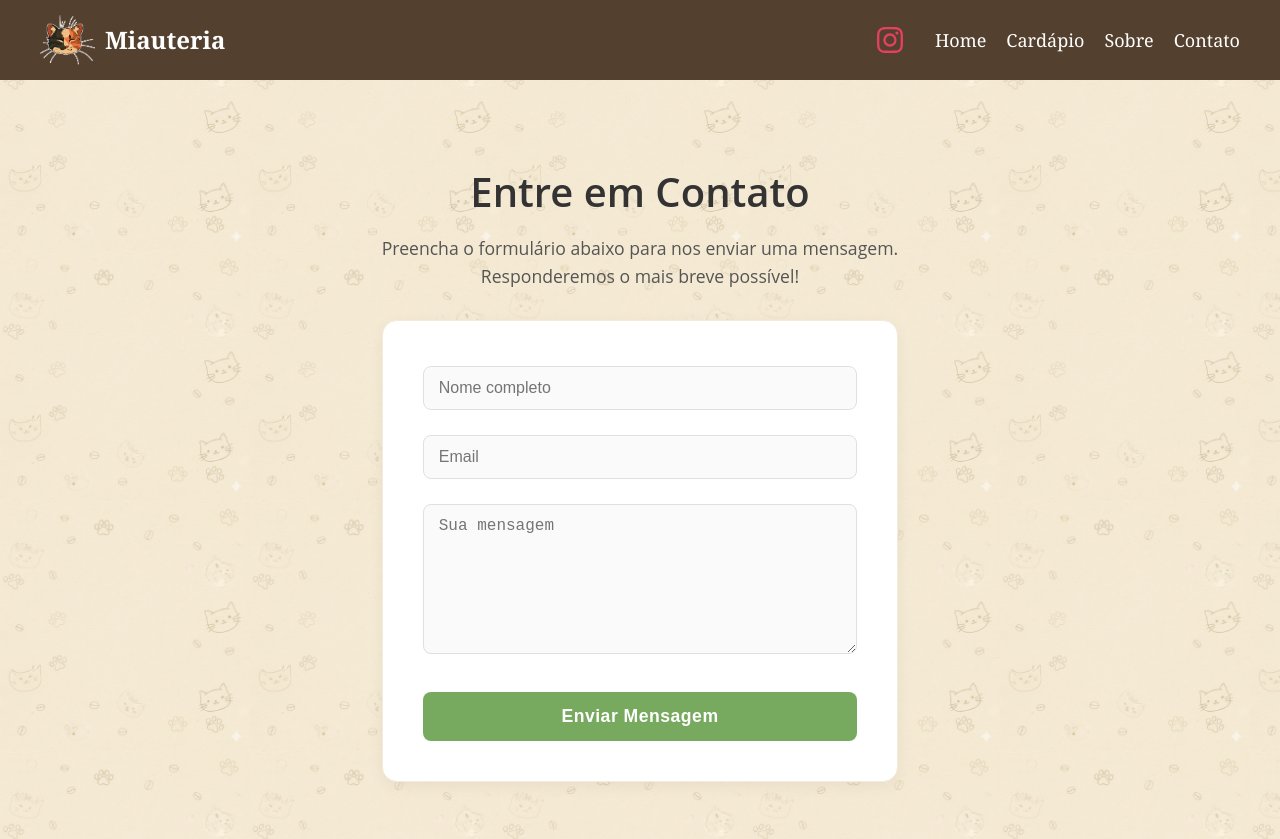
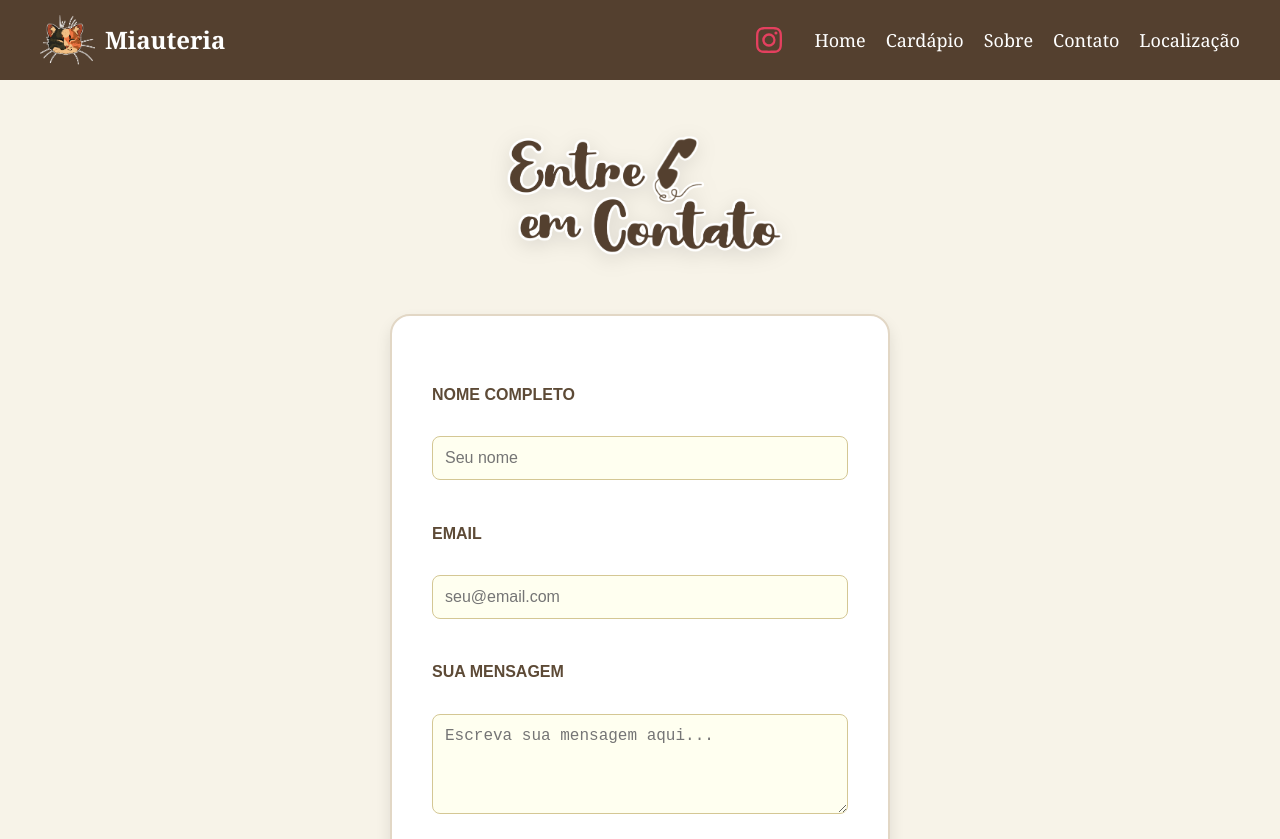
Before and after one commit to tulio1057/cafeteria, a React (Create React App) app: page /contato in a window 1280 px wide. Shown: the top 839 px of the page. Built offline with nearby package versions, Linux system fonts and the light colour scheme; no server answers; a web font is replaced by a local one.

Commit message:
Ultimas atualizações e adição da api do mapa

```diff
--- a/package.json
+++ b/package.json
@@ -3,16 +3,20 @@
   "version": "0.1.0",
   "private": true,
   "dependencies": {
+    "@react-google-maps/api": "^2.20.7",
     "@testing-library/dom": "^10.4.1",
     "@testing-library/jest-dom": "^6.9.1",
     "@testing-library/react": "^16.3.0",
     "@testing-library/user-event": "^13.5.0",
     "axios": "^1.12.2",
+    "leaflet": "^1.9.4",
     "react": "^19.2.0",
     "react-dom": "^19.2.0",
     "react-hook-form": "^7.65.0",
+    "react-leaflet": "^5.0.0",
     "react-router-dom": "^7.9.4",
     "react-scripts": "5.0.1",
+    "react-toastify": "^11.0.5",
     "styled-components": "^6.1.19",
     "web-vitals": "^2.1.4"
   },
--- /dev/null
+++ b/src/api/Mapa.js
@@ -0,0 +1,49 @@
+import { MapContainer, TileLayer, Marker, Popup } from "react-leaflet";
+import "leaflet/dist/leaflet.css"; // Importa o CSS do Leaflet
+
+// O Leaflet precisa de uma configuração extra para os ícones
+// em ambientes como o React, especialmente se usar o Webpack/Vite.
+import L from "leaflet";
+import markerIcon2x from "leaflet/dist/images/marker-icon-2x.png";
+import markerIcon from "leaflet/dist/images/marker-icon.png";
+import markerShadow from "leaflet/dist/images/marker-shadow.png";
+
+// Corrige o problema de caminhos dos ícones do Leaflet
+delete L.Icon.Default.prototype._getIconUrl;
+L.Icon.Default.mergeOptions({
+  iconRetinaUrl: markerIcon2x,
+  iconUrl: markerIcon,
+  shadowUrl: markerShadow,
+});
+
+// 1. Defina as coordenadas do local
+const localizacao = [-10.973378066518874, -37.037266732211215]; // [Latitude, Longitude] - Exemplo: São Paulo
+
+function OSMMapComponent() {
+  return (
+    // 2. MapContainer: Define o centro e o zoom inicial
+    <MapContainer
+      center={localizacao}
+      zoom={20}
+      scrollWheelZoom={false} // Desabilita o zoom com a rodinha do mouse
+      style={{ height: "500px", width: "100%" }} // Estilo obrigatório
+    >
+      {/* 3. TileLayer: Define a camada de mapa (os "tiles" visuais).
+          Aqui usamos o OpenStreetMap padrão. */}
+      <TileLayer
+        attribution='&copy; <a href="http://osm.org/copyright">OpenStreetMap</a> contributors'
+        url="https://{s}.tile.openstreetmap.org/{z}/{x}/{y}.png"
+      />
+
+      {/* 4. Marker: Adiciona um marcador na localização */}
+      <Marker position={localizacao}>
+        {/* 5. Popup: Adiciona uma caixa de informação que aparece ao clicar no marcador */}
+        <Popup>
+          Venha nos visitar! <br /> Você não vai se arrepender.
+        </Popup>
+      </Marker>
+    </MapContainer>
+  );
+}
+
+export default OSMMapComponent;
--- a/src/components/Footer.js
+++ b/src/components/Footer.js
@@ -1,4 +1,3 @@
-import React from "react";
 import "../styles/Footer.css";
 
 export default function Footer() {
--- a/src/components/Form.js
+++ b/src/components/Form.js
@@ -1,85 +1,107 @@
 import React from "react";
 import { useForm } from "react-hook-form";
-import "../styles/Forms.css";
+import { toast } from "react-toastify";
+import "../styles/Forms.css"; // Estilos de Cafeteria Cozy
+import ImagemTitulo from "../assets/imagem-de-titulo.png"; // Imagem de título
 
-// Recebe 'onSubmitForm' como uma prop
-const Formulario = ({ onSubmitForm }) => {
-  // Inicialização do useForm
+const FormularioSimples = () => {
   const {
     register,
     handleSubmit,
-    formState: { errors },
+    formState: { errors, isSubmitting },
     reset,
   } = useForm();
 
-  // Função que será chamada após a validação do formulário
   const onSubmit = async (data) => {
-    // Chama a função de submissão (handleSubmit) que veio do componente pai (contato.js)
-    // E espera um resultado booleano (true para sucesso, false para falha)
-    const success = await onSubmitForm(data);
+    console.log("Dados Validados (Simulação):", data);
 
-    if (success) {
-      reset(); // Limpa o formulário APENAS se o envio for bem-sucedido
+    try {
+      await new Promise((resolve) => setTimeout(resolve, 1500));
+
+      toast.success(
+        `Obrigado(a), ${data.nome}! Sua mensagem foi enviada (Simulado).`
+      );
+      reset();
+    } catch (error) {
+      toast.error("Ocorreu um erro no processamento do formulário.");
     }
   };
 
   return (
-    // Aplicando a classe 'form-wrapper'
-    <form onSubmit={handleSubmit(onSubmit)} className="form-wrapper">
-      {/* 1. Campo Nome Completo */}
+    <div className="form-page-container">
+      <img
+        src={ImagemTitulo}
+        alt="Entre em Contato"
+        className="form-title-image"
+      />
+           {" "}
+      <form onSubmit={handleSubmit(onSubmit)} className="formulario-simples">
+                {/* CAMPO 1: Nome */}       {" "}
         <div className="form-group">
+                    <label htmlFor="nome">Nome Completo</label>         {" "}
           <input
+            id="nome"
             type="text"
-          placeholder="Nome completo"
-          className="form-input"
+            placeholder="Seu nome"
             {...register("nome", {
-            required: "Nome é obrigatório",
+              required: "O nome é obrigatório.",
+              minLength: { value: 3, message: "Mínimo de 3 caracteres." },
             })}
           />
+                   {" "}
           {errors.nome && (
             <span className="error-message">{errors.nome.message}</span>
           )}
+                 {" "}
         </div>
-
-      {/* 2. Campo Email */}
+                {/* CAMPO 2: Email */}       {" "}
         <div className="form-group">
+                    <label htmlFor="email">Email</label>         {" "}
           <input
+            id="email"
             type="email"
-          placeholder="Email"
-          className="form-input"
+            placeholder="seu@email.com"
             {...register("email", {
-            required: "Email é obrigatório",
+              required: "O email é obrigatório.",
               pattern: {
-              value: /^\S+@\S+\.\S+$/, // Regex para validação de email
-              message: "Email inválido",
+                value: /^\S+@\S+\.\S+$/,
+                message: "Por favor, insira um email válido.",
               },
             })}
           />
+                   {" "}
           {errors.email && (
             <span className="error-message">{errors.email.message}</span>
           )}
+                 {" "}
         </div>
-
-      {/* 3. Campo Mensagem */}
+        {/* NOVO: CAMPO 3: Mensagem (TEXTAREA) */}       {" "}
         <div className="form-group">
+                    <label htmlFor="mensagem">Sua Mensagem</label>         {" "}
           <textarea
-          placeholder="Sua mensagem"
-          className="form-textarea"
+            id="mensagem"
+            placeholder="Escreva sua mensagem aqui..."
             {...register("mensagem", {
-            required: "Mensagem é obrigatória",
+              required: "A mensagem é obrigatória.",
+              minLength: { value: 10, message: "Mínimo de 10 caracteres." },
             })}
-        />
+          ></textarea>
+                   {" "}
           {errors.mensagem && (
             <span className="error-message">{errors.mensagem.message}</span>
           )}
+                 {" "}
         </div>
-
-      {/* Botão de Submissão */}
-      <button type="submit" className="submit-button">
-        Enviar Mensagem
+                {/* BOTÃO DE SUBMISSÃO */}       {" "}
+        <button type="submit" className="submit-button" disabled={isSubmitting}>
+                    {isSubmitting ? "Simulando Envio..." : "Enviar Mensagem"}
+             {" "}
         </button>
+             {" "}
       </form>
+         {" "}
+    </div>
   );
 };
 
-export default Formulario;
+export default FormularioSimples;
--- /dev/null
+++ b/src/components/Localizacao.js
@@ -0,0 +1,15 @@
+import Localizacao from "../api/Mapa";
+import "../styles/Local.css";
+
+function Mapa() {
+  return (
+    <div className="localizacao-page">
+      <h1>Nossa Localização</h1>
+      <div className="mapa-container">
+        <Localizacao />
+      </div>
+    </div>
+  );
+}
+
+export default Mapa;
--- a/src/components/contato.js
+++ b/src/components/contato.js
@@ -1,42 +1,11 @@
-import React from "react";
-import Formulario from "./Form.js";
-import "../styles/Forms.css";
-import "../styles/contato.css";
-import axios from "axios";
+import Form from "./Form";
 
-const FORMSPREE_ENDPOINT = "https://formspree.io/f/mrgwlllo";
-
-const Contato = () => {
-  const handleSubmit = async (data) => {
-    try {
-      const response = await axios.post(FORMSPREE_ENDPOINT, data);
-
-      if (response.status === 200) {
-        console.log("Dados do formulário enviados:", data);
-        alert("Mensagem enviada com sucesso! Em breve entraremos em contato.");
-        return true;
-      } else {
-        throw new Error("Falha no envio da mensagem.");
-      }
-    } catch (error) {
-      console.error("Erro ao enviar formulário:", error);
-      alert("Erro ao enviar mensagem! Por favor, tente novamente mais tarde.");
-      return false;
-    }
-  };
-
+function Contato() {
   return (
-    <div className="contato-container">
-      <h1>Entre em Contato</h1>
-      <p>
-        Preencha o formulário abaixo para nos enviar uma mensagem.
-        <br />
-        Responderemos o mais breve possível!
-      </p>
-
-      <Formulario onSubmitForm={handleSubmit} />
+    <div className="contato-page-container">
+      <Form />
     </div>
   );
-};
+}
 
 export default Contato;
--- a/src/components/navbar.js
+++ b/src/components/navbar.js
@@ -27,6 +27,9 @@ function Navbar() {
         <li>
           <Link to="/contato">Contato</Link>
         </li>
+        <li>
+          <Link to="/localizacao">Localização</Link>
+        </li>
       </ul>
     </nav>
   );
--- a/src/index.js
+++ b/src/index.js
@@ -1,6 +1,7 @@
 import React from 'react';
 import ReactDOM from 'react-dom/client';
 import App from './App';
+import 'leaflet/dist/leaflet.css';
 
 
 const root = ReactDOM.createRoot(document.getElementById('root'));
--- a/src/styles/Forms.css
+++ b/src/styles/Forms.css
@@ -1,77 +1,103 @@
-.form-wrapper {
-    background-color: #FFFFFF;
-    padding: 40px;
-    border-radius: 15px;
-    box-shadow: 0 4px 15px rgba(0, 0, 0, 0.05);
-    text-align: left;
-    max-width: 550px;
-    margin: 0 auto;
-    border: 1px solid #F3EBDC;
+.form-page-container {
+    display: flex;
+    flex-direction: column;
+    align-items: center;
+    padding: 50px 10px;
+    min-height: 100vh;
+    background-color: #f7f3e8;
+    font-family: Arial, sans-serif;
+    color: #4a4a4a;
 }
 
-.form-input,
-.form-textarea {
-    width: 100%;
-    padding: 12px 15px;
-    margin: 5px 0 20px 0;
-    display: inline-block;
-    border: 1px solid #E0E0E0;
-    border-radius: 8px;
-    box-sizing: border-box;
-    font-size: 1rem;
-    color: #333333;
-    background-color: #FAFAFA;
-    transition: border-color 0.3s ease, box-shadow 0.3s ease;
+/* NOVO: Estilo para a imagem do título */
+.form-title-image {
+    max-width: 300px; /* Ajuste o tamanho conforme sua imagem */
+    height: auto;
+    margin-bottom: 0px;
+    filter: drop-shadow(0 5px 10px rgba(0,0,0,0.1)); /* Sombra suave para a imagem */
 }
 
-.form-textarea {
-    resize: vertical;
-    min-height: 150px;
+.formulario-simples {
+    width: 100%;
+    max-width: 500px;
+    padding: 40px;
+    background: #ffffff;
+    border-radius: 20px;
+    box-shadow: 0 8px 15px rgba(0, 0, 0, 0.1);
+    border: 2px solid #e2d7c5;
 }
 
-.form-input:focus,
-.form-textarea:focus {
-    border-color: #9B766D;
-    box-shadow: 0 0 0 3px rgba(155, 118, 109, 0.2);
+.form-group {
+    margin-bottom: 15px;
+    display: flex;
+    flex-direction: column;
+}
+
+.form-group label {
+    margin-bottom: 3px;
+    font-weight: 600;
+    color: #5d4a36;
+    font-size: 16px;
+    text-transform: uppercase;
+}
+
+.form-group input,
+.form-group textarea {/* Inclui o textarea aqui */
+    padding: 12px;
+    border: 1px solid #d4c794;
+    border-radius: 8px;
+    font-size: 16px;
+    background-color: #fffff0;
+    transition: all 0.2s;
+    resize: vertical; /* Permite redimensionar verticalmente */
+}
+
+.form-group textarea {
+    min-height: 100px; /* Altura mínima para o campo de mensagem */
+}
+
+.form-group input:focus,
+.form-group textarea:focus {
+    border-color: #f99c75;
+    box-shadow: 0 0 0 3px rgba(249, 156, 117, 0.3);
+    background-color: #ffffff;
     outline: none;
-    background-color: #FFFFFF;
+}
+
+.error-message {
+    color: #cc4d4d;
+    font-size: 14px;
+    margin-top: 5px;
+    font-weight: 600;
 }
 
 .submit-button {
     width: 100%;
-    background-color: #77AA5E;
+    padding: 15px;
+    background-color: #f99c75;
     color: white;
-    padding: 14px 20px;
-    margin-top: 10px;
     border: none;
     border-radius: 8px;
+    font-size: 18px;
+    font-weight: bold;
     cursor: pointer;
-    font-size: 1.1rem;
-    font-weight: 600;
-    letter-spacing: 0.5px;
-    transition: background-color 0.3s ease, transform 0.1s ease;
+    box-shadow: 0 4px 0 #d97858;
+    transition: all 0.15s;
+    text-transform: uppercase;
 }
 
-.submit-button:hover {
-    background-color: #6A9954;
+.submit-button:hover:not(:disabled) {
+    background-color: #d97858;
+    box-shadow: 0 2px 0 #b05c3d;
 }
 
-.submit-button:active {
-    transform: scale(0.99);
+.submit-button:active:not(:disabled) {
+    transform: translateY(2px);
+    box-shadow: 0 0 0 #b05c3d;
 }
 
-.error-message {
-    color: #D9534F;
-    font-size: 0.9rem;
-    margin-top: -15px;
-    margin-bottom: 20px;
-    display: block;
-    font-weight: 400;
+.submit-button:disabled {
+    background-color: #cccccc;
+    box-shadow: 0 4px 0 #b3b3b3;
+    cursor: not-allowed;
 }
-
-@media (max-width: 600px) {
-    .form-wrapper {
-        padding: 25px 15px;
-        margin: 0 10px;
-    }
-}
--- /dev/null
+++ b/src/styles/Local.css
@@ -0,0 +1,43 @@
+.mapa-container {
+    /* Padding e margem para separar o mapa do conteúdo ao redor */
+    padding: 30px 20px;
+    margin: 40px 0;
+
+    /* Um fundo sutil para destacá-lo */
+    background-color: #f8f8f8;
+    border-radius: 8px; /* Cantos arredondados */
+    box-shadow: 0 4px 8px rgba(0, 0, 0, 0.1); /* Sombra suave */
+}
+
+.mapa-container h2 {
+    text-align: center;
+    color: #333;
+    margin-bottom: 20px;
+    font-size: 1.8em;
+    border-bottom: 2px solid #ffcc00; /* Linha decorativa */
+    display: inline-block;
+    padding-bottom: 5px;
+}
+
+.mapa-container > div {
+    width: 100%;
+    height: 400px; /* Altura fixa para o mapa */
+
+    /* Estilos visuais para a caixa do mapa */
+    border: 1px solid #ddd;
+    border-radius: 6px;
+    overflow: hidden; /* Garante que o mapa não saia do contêiner */
+}
+.localizacao-page h1 {
+    font-size: 2.5em;
+    color: #444;
+    text-align: center;
+    margin-bottom: 20px;
+    margin-top: 20px;
+}
+/* Para garantir que seja responsivo em telas pequenas */
+@media (max-width: 768px) {
+    .mapa-container {
+        padding: 20px 10px;
+    }
+}
```
Also changed, not shown: src/App.js (+19 -5 lines), src/assets/imagem-de-titulo.png (added), 1 other file (tests, documents, lock files or other folders). Lines whose indentation alone changed are shown as unchanged.
